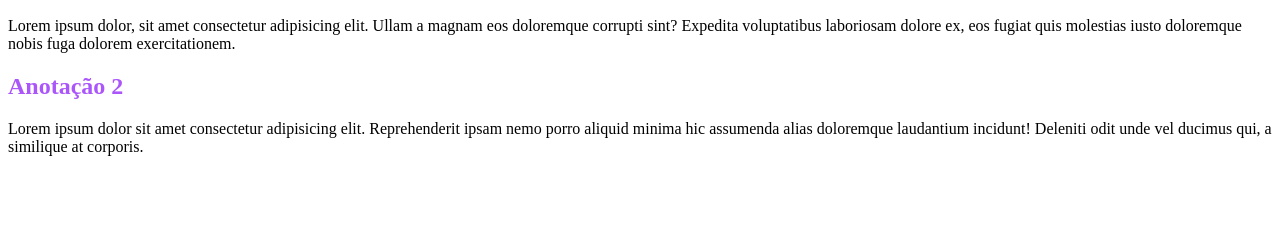
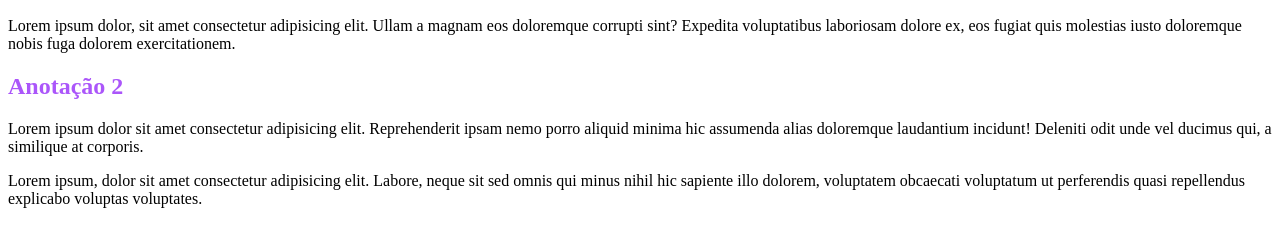
Before and after one commit to Deyvy-Beep/Estudo_GIT, a plain HTML site: page index.html in a window 1280 px wide. Shown: the part 110-356 px from the top of the page. Drawn offline with Linux system fonts and the light colour scheme.

Commit message:
Adicionado novo texto

```diff
--- a/index.html
+++ b/index.html
@@ -12,5 +12,7 @@
     <p>Lorem ipsum dolor, sit amet consectetur adipisicing elit. Ullam a magnam eos doloremque corrupti sint? Expedita voluptatibus laboriosam dolore ex, eos fugiat quis molestias iusto doloremque nobis fuga dolorem exercitationem.</p>
     <h2>Anotação 2</h2>
     <p>Lorem ipsum dolor sit amet consectetur adipisicing elit. Reprehenderit ipsam nemo porro aliquid minima hic assumenda alias doloremque laudantium incidunt! Deleniti odit unde vel ducimus qui, a similique at corporis.</p>
+
+    <p>Lorem ipsum, dolor sit amet consectetur adipisicing elit. Labore, neque sit sed omnis qui minus nihil hic sapiente illo dolorem, voluptatem obcaecati voluptatum ut perferendis quasi repellendus explicabo voluptas voluptates.</p>
 </body>
 </html>
```
